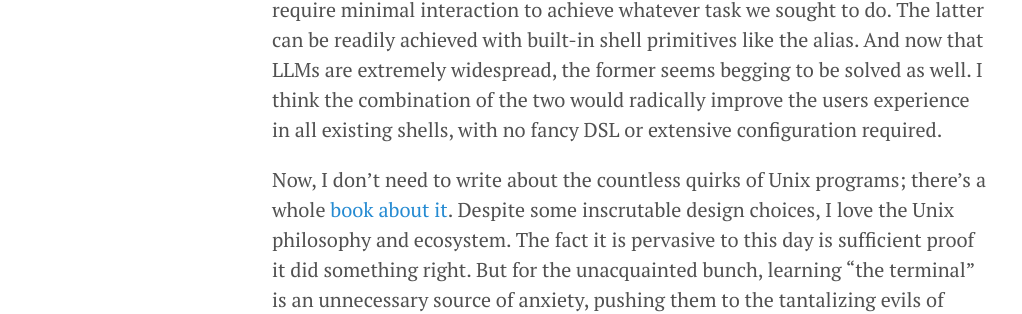
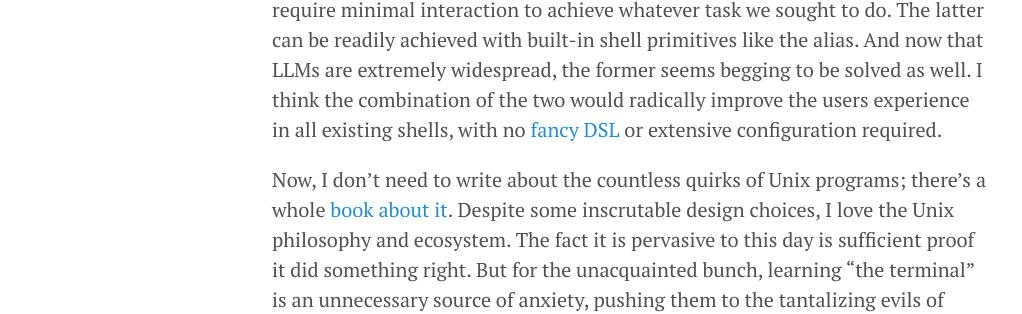
Before and after one commit to chinarjoshi/chinarjoshi.github.io, a Jekyll site: the page built from _posts/shells/2023-01-01-shells.md, in a window 1280 px wide and 900 px high, scrolled down 2719 px. Shown: the part 294-608 px from the top of the window, without its empty margins (8-1030 px from the left). Built offline with Jekyll 4.4.1, drawn with Linux system fonts in a browser that asks for light colours; some of the changed lines change nothing that is shown; some of the changed text lies outside the part shown.

Commit message:
Add 1 more link

```diff
--- a/_posts/shells/2023-01-01-shells.md
+++ b/_posts/shells/2023-01-01-shells.md
@@ -48,6 +48,6 @@ In the latter, I get my current working directory, return status of the previous
 
 The difference in the mental overhead of this small component is baffling. Surely, no sane person uses the default shell theme for more than a one-off ssh session (hopefully), but that requires users to either blindly copy and paste enigmatic incantations that for some reason hate spaces, or take the time to learn shell scripting. In the latter case, many hairs will grey to the realization that [dereferencing a pointer](https://tldp.org/LDP/abs/html/ivr.html) `var` in bash is `${!var}` which makes sense, but in zsh it's `echo \$$var`. sigh... I suppose our shell scripts can't have nice things that were invented after Stephan Bourne.
 
-In an ideal world, our computers would understand our English directly, and require minimal interaction to achieve whatever task we sought to do. The latter can be readily achieved with built-in shell primitives like the alias. And now that LLMs are extremely widespread, the former seems begging to be solved as well. I think the combination of the two would radically improve the users experience in all existing shells, with no fancy DSL or extensive configuration required.
+In an ideal world, our computers would understand our English directly, and require minimal interaction to achieve whatever task we sought to do. The latter can be readily achieved with built-in shell primitives like the alias. And now that LLMs are extremely widespread, the former seems begging to be solved as well. I think the combination of the two would radically improve the users experience in all existing shells, with no [fancy DSL](https://elv.sh/learn/unique-semantics.html) or extensive configuration required.
 
 Now, I don't need to write about the countless quirks of Unix programs; there's a whole [book about it](https://web.mit.edu/~simsong/www/ugh.pdf). Despite some inscrutable design choices, I love the Unix philosophy and ecosystem. The fact it is pervasive to this day is sufficient proof it did something right. But for the unacquainted bunch, learning "the terminal" is an unnecessary source of anxiety, pushing them to the tantalizing evils of Microsoft and Google. If a few people from the containerization bunch or Red Hat rack their brains on what the average command-line user wanted while still being practical as a default, I'm sure we would have shells that are more friendly and forgiving than Ebenezer Scrooge.
```
